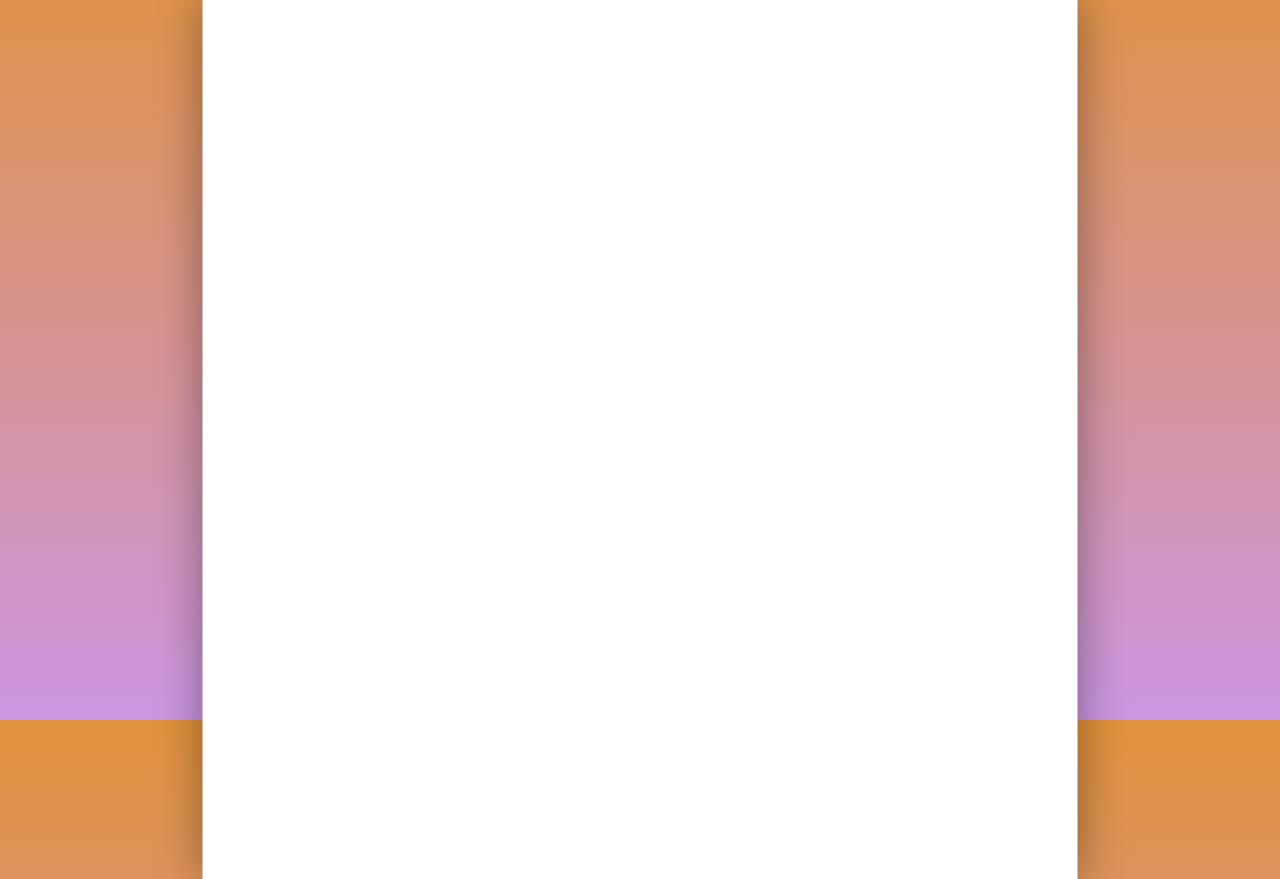
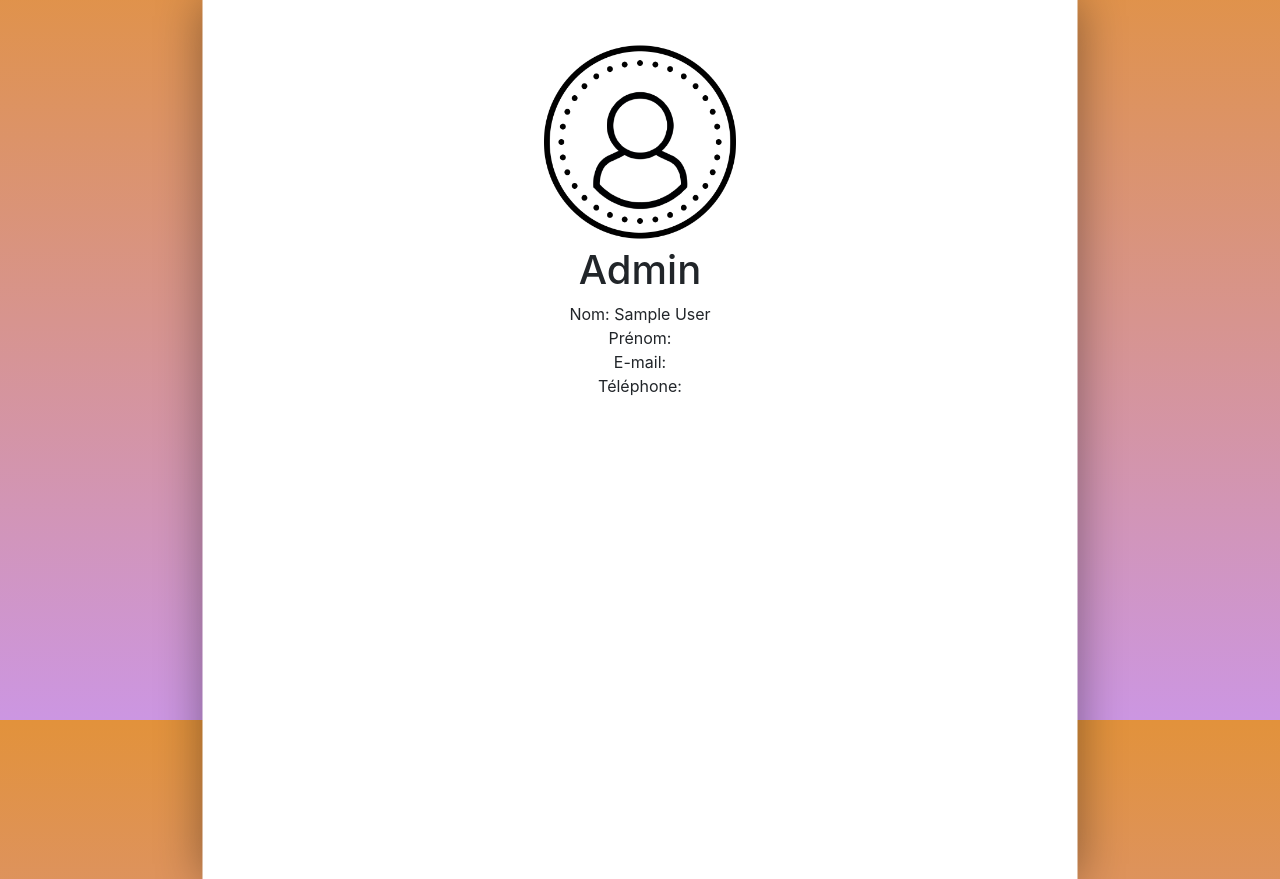
Before and after one commit to 101197/lebrindebeaute, a PHP site: page /profil.php in a window 1280 px wide. Shown: the part 80-959 px from the top of the page. Run offline with PHP 8.4, Linux system fonts and the light colour scheme; the visitor is signed in with stand-in values (Sample User, id 1).

Commit message:
page profil

```diff
--- a/assets/css/style2.css
+++ b/assets/css/style2.css
@@ -47,3 +47,20 @@ body {
   transform: translateX(-50%);
   box-shadow: 0px 0px 45px 0px rgba(0,0,0,0.4);
 }
+
+.designprofil {
+  text-align: center;
+}
+
+.infoprofil {
+  list-style-type:none;
+}
+
+.imgprofilneutre {
+  width: 30%;
+  margin-top: -80%;
+}
+
+.pseudoprofil {
+  margin-top: -28%;
+}
--- a/assets/php/nav.php
+++ b/assets/php/nav.php
@@ -22,7 +22,7 @@
 
                   <?php
                   if (isset($_SESSION['id'])) { //si on est connecté
-                    if ($_SESSION['statut'] == '1') { // si on est admin
+                    if ($_SESSION['pseudo'] == 'Admin') { // si on est admin
                       $adminoption = '<li class="nav-item" role="presentation"><a class="nav-link active" href="./administration" style="color:#ffffff;"><i class="fa fa-cogs" aria-hidden="true"></i>&nbsp;Administration</a></li>';
 
                     } else { //si on est pas admin
--- a/profil.php
+++ b/profil.php
@@ -12,8 +12,19 @@
       <div class="bandeprincipale row mh-100vh">
         <div class="col-10 col-sm-8 col-md-6 col-lg-6 offset-1 offset-sm-2 offset-md-3 offset-lg-0 align-self-center d-lg-flex align-items-lg-center align-self-lg-stretch bg-white p-5 rounded rounded-lg-0 my-5 my-lg-0" id="login-block">
 
+          <div class="designprofil">
 
+          <img src="assets/img/profilneutre.png" alt="profil" class="imgprofilneutre">
 
+          <h1 class="pseudoprofil"><?php echo($_SESSION['pseudo']); ?><!-- pseudo --></h1>
+            <ul class="infoprofil">
+              <li>Nom: <?php echo($_SESSION['nom']); ?><!-- nom --></li>
+              <li>Prénom: <!-- prenom --></li>
+              <li>E-mail: <!-- mail --></li>
+              <li>Téléphone: <!-- telephone --></li>
+            </ul>
+
+          </div>
 
         </div>
       </div>
```
Also changed, not shown: note.txt (+15 -1 lines), assets/img/profilneutre.png (added).
